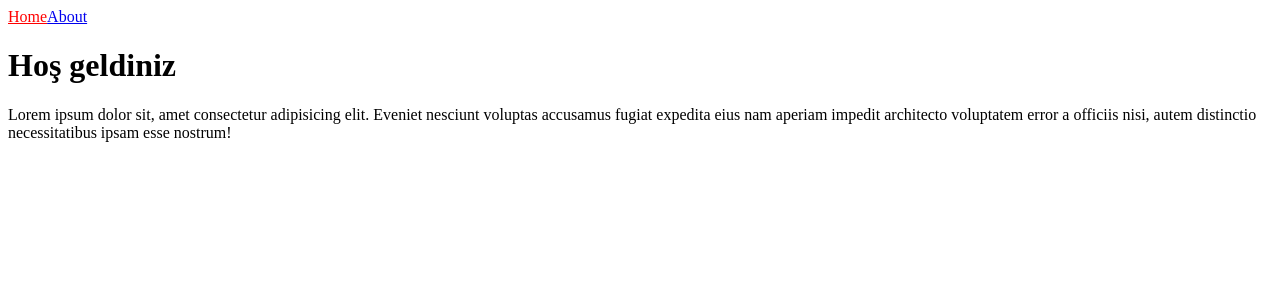
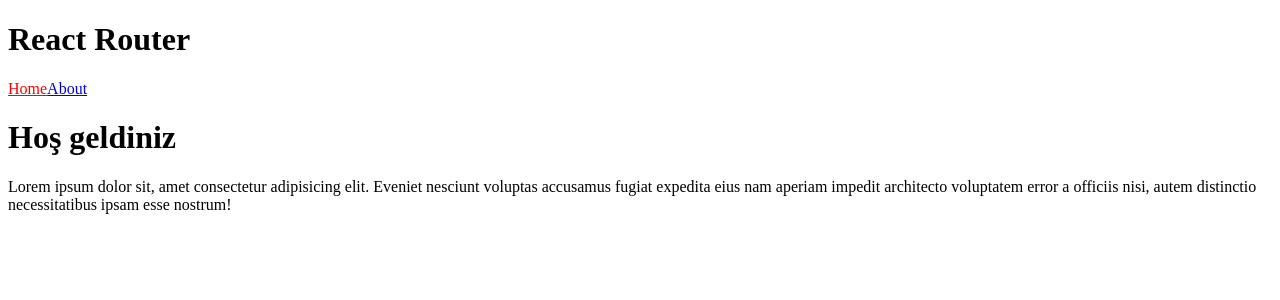
Before and after one commit to Emrehanoglu/ReactV2, a React (Create React App) app in the folder react-router/: page / in a window 1280 px wide. Shown: the top 300 px of the page. Built offline with nearby package versions, Linux system fonts and the light colour scheme.

Commit message:
React Router #4

```diff
--- /dev/null
+++ b/react-router/src/layout/MainLayout.js
@@ -0,0 +1,13 @@
+import { NavLink, Outlet } from "react-router-dom"
+export const MainLayout = () => {
+    return (
+        <div className="main-layout">
+            <h1>React Router</h1>
+            <nav>
+                <NavLink to="/">Home</NavLink>
+                <NavLink to="/about">About</NavLink>
+            </nav>
+            <Outlet /> {/* Alt component içerikleri burada gösterilir */}
+        </div>
+    )
+}
--- a/react-router/src/pages/About.js
+++ b/react-router/src/pages/About.js
@@ -1,11 +1,7 @@
-import { NavLink } from "react-router-dom"
+
 export const About = () => {
     return (
         <div className="about">
-            <nav>
-                <NavLink to="/">Home</NavLink>
-                <NavLink to="/about">About</NavLink>
-            </nav>
             <h1>Hakkımızda</h1>
             <p>Lorem ipsum dolor sit amet consectetur adipisicing elit. Vitae consequuntur reprehenderit eligendi iusto, officia aliquid natus ad tempora perferendis aperiam voluptate qui, laudantium mollitia voluptatum laborum neque ex quis obcaecati.</p>
         </div>
--- a/react-router/src/pages/Home.js
+++ b/react-router/src/pages/Home.js
@@ -1,12 +1,7 @@
-import { NavLink } from "react-router-dom"
 
 export const Home = () => {
     return (
         <div className="home">
-            <nav>
-                <NavLink to="/">Home</NavLink>
-                <NavLink to="/about">About</NavLink>
-            </nav>
             <h1>Hoş geldiniz</h1>
             <p>Lorem ipsum dolor sit, amet consectetur adipisicing elit. Eveniet nesciunt voluptas accusamus fugiat expedita eius nam aperiam impedit architecto voluptatem error a officiis nisi, autem distinctio necessitatibus ipsam esse nostrum!</p>
         </div>
```
Also changed, not shown: react-router/src/App.js (+9 -3 lines).
